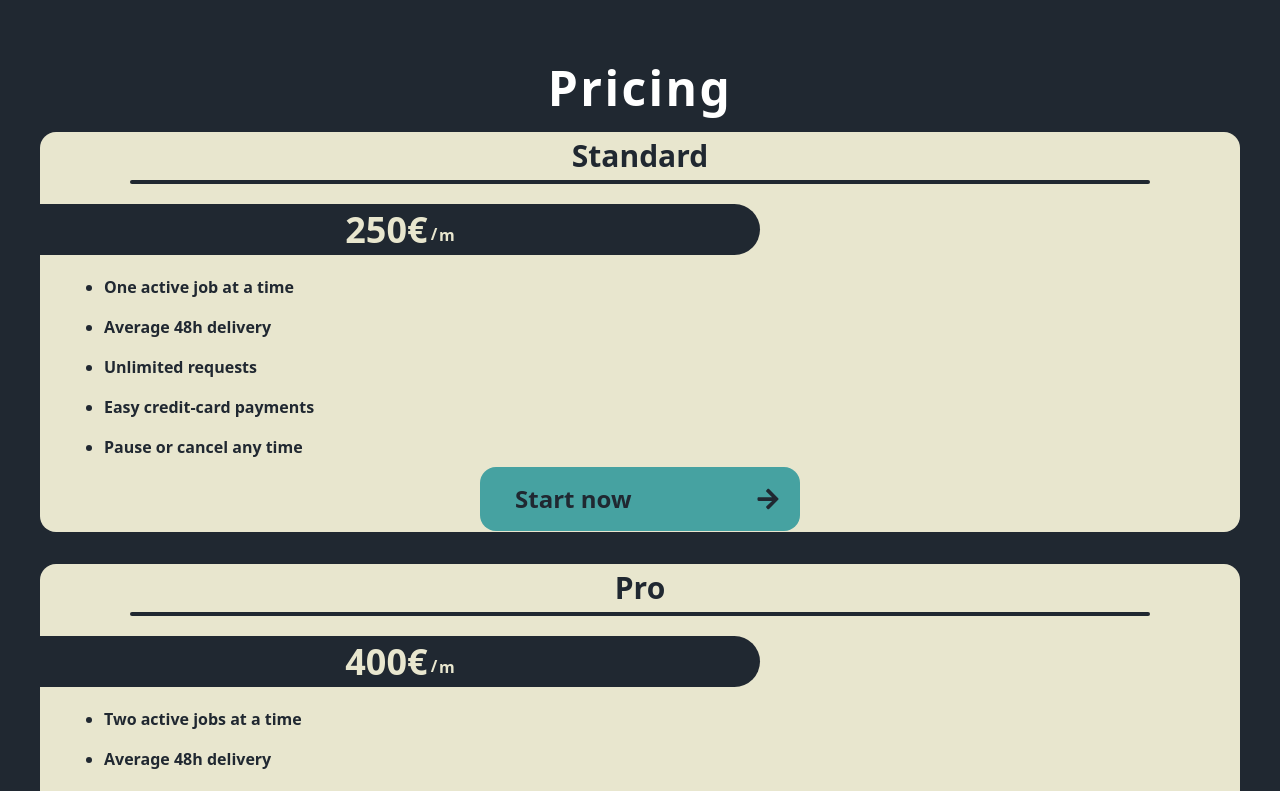
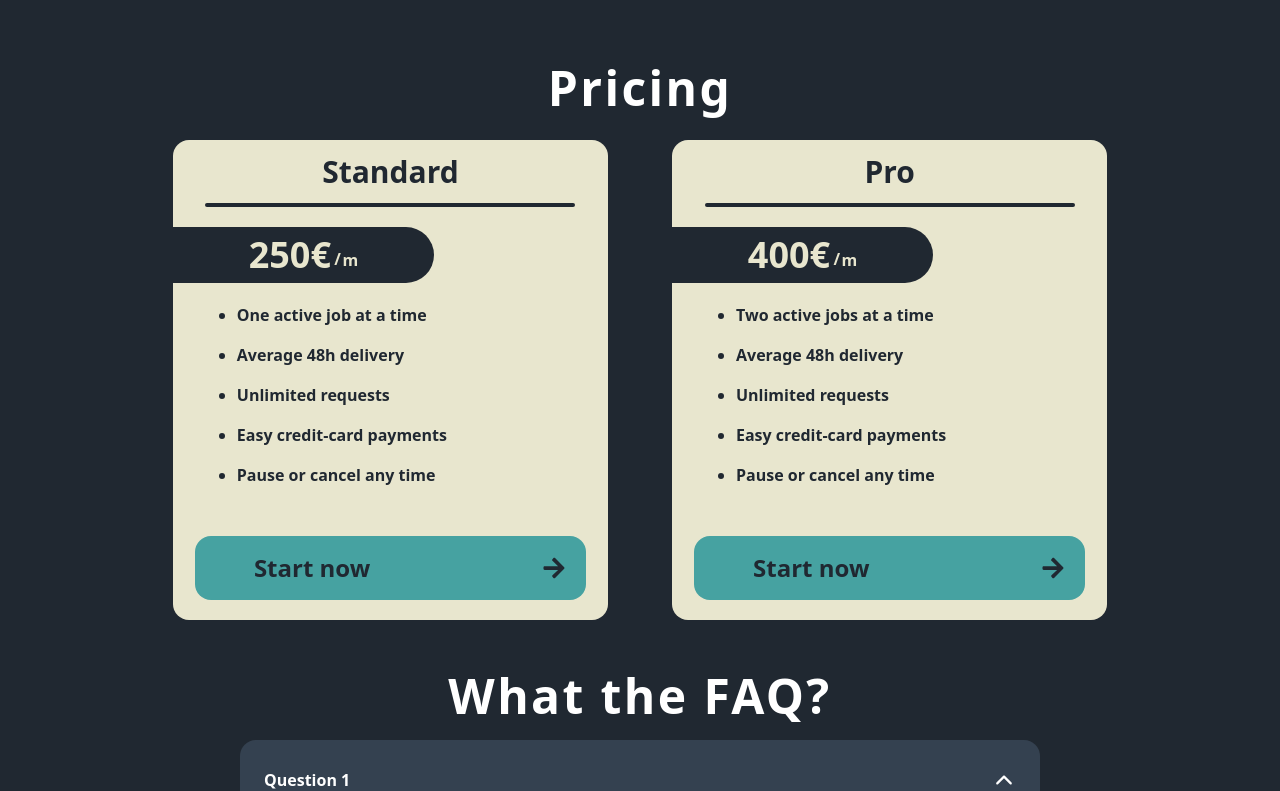
Before and after one commit to mathias56k/eezedev, a React (Vite) app: page / in a window 1280 px wide. Shown: the part 1280-2071 px from the top of the page. Built offline with nearby package versions, Linux system fonts and the light colour scheme.

Commit message:
Made pricing design for larger screens

```diff
--- a/src/Components/Pricing.jsx
+++ b/src/Components/Pricing.jsx
@@ -6,11 +6,11 @@ const Pricing = () => {
   return (
     <div>
       <div className='flex justify-center mb-5 mt-5'>
-        <h3 className='text-4xl font-bold tracking-wider lg:font-extrabold lg:text-5xl'>Pricing</h3>
+        <h3 className='text-4xl font-bold tracking-wider lg:font-extrabold lg:text-5xl lg:mb-2'>Pricing</h3>
       </div>
-      <div className="h-[60rem] p-8 pt-0 md:h-[50rem] md:p-10 md:pt-0 flex justify-center">
-        <div className="w-full h-full flex flex-col gap-8">
-          <div className="bg-[#e8e6ce] rounded-2xl w-full h-full flex flex-col items-center">
+      <div className="p-8 pt-0 flex justify-center">
+        <div className="w-full flex flex-col items-center md:items-start justify-center gap-8 md:gap-4 lg:gap-16 md:flex-row">
+          <div className="bg-[#e8e6ce] rounded-2xl w-full max-w-[27.2rem] md:h-[30rem] flex flex-col items-center">
             <div className="w-full h-[15%] flex items-center justify-center text-[#202831]">
               <p className="font-bold text-3xl">Standard</p>
             </div>
@@ -32,15 +32,15 @@ const Pricing = () => {
               </ul>
             </div>
             <div className="h-[20%] w-full flex justify-center">
-              <button className="bg-[#46a2a1] h-16 w-80 rounded-2xl flex gap-2 text-[#202831]">
+              <button className="bg-[#46a2a1] h-16 w-[90%] mb-5 rounded-2xl flex text-[#202831]">
                 <p className="text-2xl font-black w-[60%] h-full flex items-center justify-center">Start now</p>
                 <div className="w-[40%] h-full flex items-center justify-end p-5">
-                <FaArrowRight className="w-6 h-6" />
+                  <FaArrowRight className="w-6 h-6" />
                 </div>
               </button>
             </div>
           </div>
-          <div className="bg-[#e8e6ce] rounded-2xl w-full h-full flex flex-col items-center">
+          <div className="bg-[#e8e6ce] rounded-2xl w-full h-full max-w-[27.2rem] md:h-[30rem] flex flex-col items-center">
             <div className="w-full h-[15%] flex items-center justify-center text-[#202831]">
               <p className="font-bold text-3xl">Pro</p>
             </div>
@@ -62,7 +62,7 @@ const Pricing = () => {
               </ul>
             </div>
             <div className="h-[20%] w-full flex justify-center">
-              <button className="bg-[#46a2a1] h-16 w-80 rounded-2xl flex gap-2 text-[#202831]">
+              <button className="bg-[#46a2a1] h-16 w-[90%] mb-5 rounded-2xl flex text-[#202831]">
                 <p className="text-2xl font-black w-[60%] h-full flex items-center justify-center">Start now</p>
                 <div className="w-[40%] h-full flex items-center justify-end p-5">
                 <FaArrowRight className="w-6 h-6" />
```
